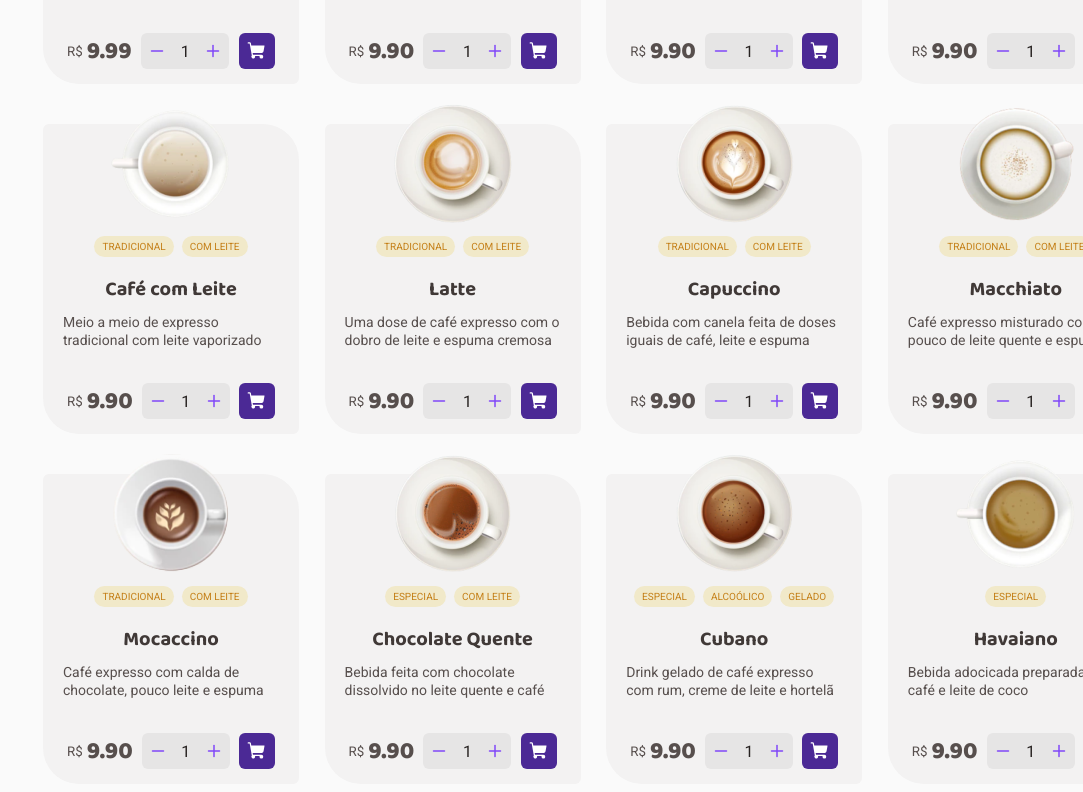
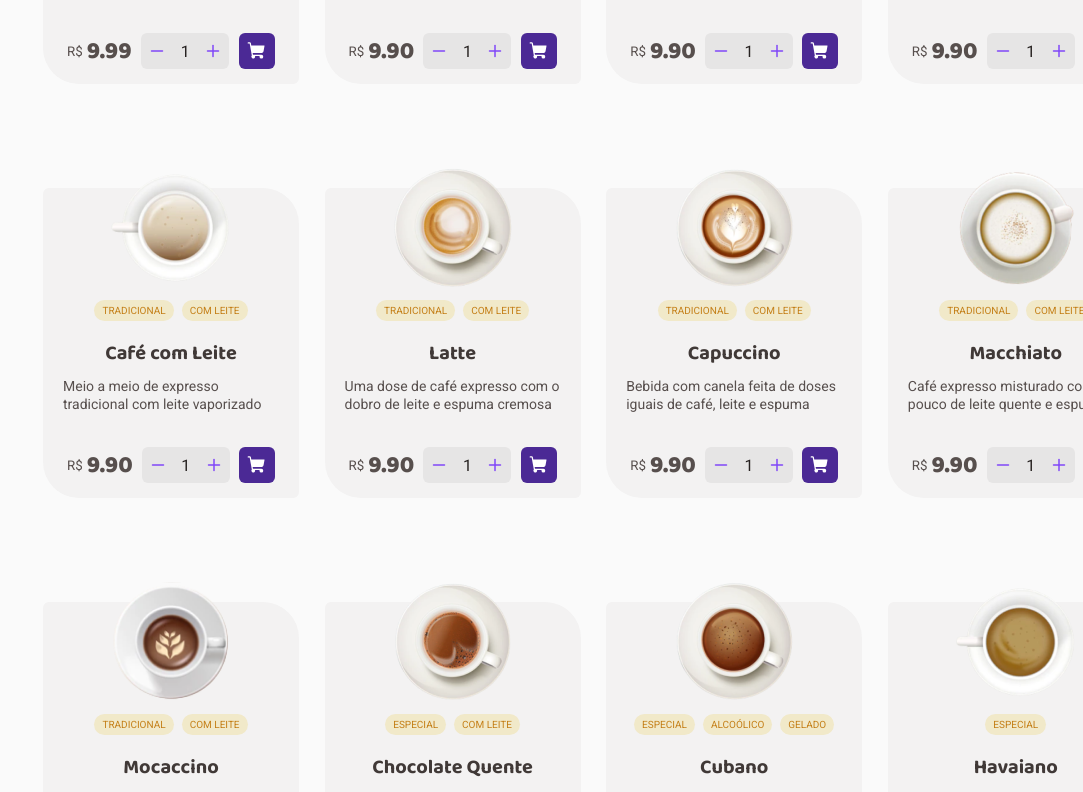
Before and after one commit to Andersonsilvamota/coffee-delivery, a React (Vite) app: page / in a window 1280 px wide. Shown: the part 966-1758 px from the top of the page, without its empty margins (197-1280 px from the left). Built offline with nearby package versions, Linux system fonts and the light colour scheme.

Commit message:
Refatoração do componente CardCoffee

```diff
--- a/src/App.jsx
+++ b/src/App.jsx
@@ -3,6 +3,7 @@ import { ThemeProvider } from 'styled-components'
 import { defaultTheme } from "./styles/themes/default"
 import { BrowserRouter } from 'react-router-dom'
 import { Router } from "./Router"
+import { CartContextProvider } from "./contexts/CartContext"
 
 
 function App() {
@@ -11,7 +12,9 @@ function App() {
     <ThemeProvider theme={defaultTheme}>
     <BrowserRouter>
       <>
-        <Router />
+        <CartContextProvider>
+          <Router />
+        </CartContextProvider>
       </>
     </BrowserRouter>
       <GlobalStyle />
--- a/src/contexts/CartContext.jsx
+++ b/src/contexts/CartContext.jsx
@@ -5,8 +5,24 @@ export const CartContext = createContext({});
 export function CartContextProvider( {children} ) {
   const [cartItems, setCartItems] = useState([])
 
+  function addCoffeeToCart(coffee) {
+
+    console.log(coffee)
+    const copyCoffeesCart = [...cartItems]
+
+    const coffeeAlreadyExistsInCart = cartItems.findIndex(cartItem => cartItem.id === coffee.id)
+    if(coffeeAlreadyExistsInCart < 0) {
+      copyCoffeesCart.push(coffee)
+    } else {
+      coffeeAlreadyExistsInCart.quantity + coffee.quantity
+    }
+
+    setCartItems(copyCoffeesCart)
+    console.log("entoru:> ", copyCoffeesCart)
+  }
+  console.log("carrrinho======",cartItems)
   return (
-    <CartContext.Provider value={{cartItems}}>
+    <CartContext.Provider value={{cartItems, addCoffeeToCart}}>
       {children}
     </CartContext.Provider>
   )
--- a/src/pages/Home/components/CardCoffee/index.jsx
+++ b/src/pages/Home/components/CardCoffee/index.jsx
@@ -1,47 +1,67 @@
 import * as Styles from "./styles";
 import {coffees} from '../../../../../data'
 import { ShoppingCart, Minus, Plus } from "phosphor-react";
+import { useContext, useState } from "react";
+import { CartContext } from "../../../../contexts/CartContext";
 
-export function CardCoffee(){
+export function CardCoffee({coffee}){
+  const [quantity, setQuantity] = useState(1)
+
+  const {cartItems = [], addCoffeeToCart} = useContext(CartContext)
+
+  function handleIncrement() {
+    setQuantity(state => state + 1)
+  }
+
+  function handleDecrement() {
+    setQuantity(state => state - 1)
+  }
+
+  function handlAddCart(){
+    const coffeeToAdd = {
+      ...coffees,
+      quantity,
+    }
+    addCoffeeToCart(coffeeToAdd)
+  }
+
+
+
   return(
     <Styles.ContentCoffe>
-        {coffees.map(coffe => (
-          <Styles.CardCoffee key={coffe.id}>
-
-            <div >
-              <img src={`/coffes/${coffe.photo}`} width="120" height="120"/>
+      <Styles.CardCoffee key={coffee.id}>
+        <div>
+          <img src={`/coffes/${coffee.photo}`} width="120" height="120"/>
           <div className="tags">
-                {coffe.tags.map(tag => (
-                  <p key={`${coffe.id}${tag}`} className="tag">{tag}</p>
+            {coffee.tags.map(tag => (
+              <p key={`${coffee.id}${tag}`} className="tag">{tag}</p>
 
             ))}
           </div>
-              <h3>{coffe.name}</h3>
-              <p>{coffe.description}</p>
+          <h3>{coffee.name}</h3>
+          <p>{coffee.description}</p>
           <footer>
             <div className="price">
               <small>R$</small>
-                  <strong>{coffe.price.toFixed(2)}</strong>
+              <strong>{coffee.price.toFixed(2)}</strong>
 
             </div>
             <div className="quantity">
-                  <div className="buttonMinus">
-                    <Minus weight="bold"/>
+              <button className="buttonMinus" disabled={quantity <= 1} onClick={handleDecrement}>
+                <Minus weight="bold" />
+              </button>
+                <input type="number" readOnly value={quantity} />
+              <button className="buttonPlus" onClick={handleIncrement}>
+                <Plus weight="bold"/>
+              </button>
             </div>
-                    <input type="number" readOnly value={1} />
-                  <div className="buttonPlus">
-                    <Plus weight="bold"/>
-                  </div>
-                </div>
-                <div className="cartButton">
-                  <ShoppingCart size={22} color="#fff" weight="fill"/>
+            <button className="cartButton" onClick={handlAddCart}>
+              <ShoppingCart size={22} color="#fff" weight="fill" />
 
-                </div>
+            </button>
           </footer>
         </div>
       </Styles.CardCoffee>
-          ))}
-
     </Styles.ContentCoffe>
   )
 }
--- a/src/pages/Home/components/CardCoffee/styles.js
+++ b/src/pages/Home/components/CardCoffee/styles.js
@@ -3,10 +3,10 @@ import styled from "styled-components"
 export const ContentCoffe = styled.div`
   margin-top: 4rem;
   width: 100%;
-  display: grid;
-  grid-template-columns: repeat(4, 1fr);
+  /*display: grid;
+  //grid-template-columns: repeat(4, 1fr);
   column-gap: 1.6rem;
-  row-gap: 2.5rem;
+  row-gap: 2.5rem; */
 
 `
 
@@ -17,10 +17,12 @@ export const CardCoffee = styled.div`
   border-radius: 6px 36px;
   padding: 0 1.25rem;
 
+
   div {
     display: flex;
     flex-direction: column;
     align-items: center;
+
   }
 
   img {
@@ -90,6 +92,12 @@ export const CardCoffee = styled.div`
       padding: 8.5px 8px;
       border-radius: 6px;
 
+      .buttonMinus, .buttonPlus {
+        border: none;
+        background: none;
+        display: flex;
+      }
+
       input{
         text-align: center;
         width: 100%;
@@ -119,6 +127,7 @@ export const CardCoffee = styled.div`
     width: 36px;
     height: 36px;
     padding: 8px;
+    border: none;
     background-color: ${props => props.theme.produto['purple-dark']};
 
     &:hover {
--- a/src/pages/Home/index.jsx
+++ b/src/pages/Home/index.jsx
@@ -37,7 +37,11 @@ export function Home(){
       </Styles.ConteinerBanner>
 
         <h2>Nossos cafés</h2>
-        <CardCoffee />
+        <Styles.ContentCoffe>
+        {coffees.map(coffee => (
+            <CardCoffee key={coffee.id} coffee={coffee}/>
+        ))}
+        </Styles.ContentCoffe>
     </Styles.ConteinerHome>
   )
 }
--- a/src/pages/Home/styles.js
+++ b/src/pages/Home/styles.js
@@ -95,5 +95,12 @@ export const ContentRight = styled.div`
   }
 `
 
+export const ContentCoffe = styled.div`
+  //margin-top: 4rem;
+  width: 100%;
+  display: grid;
+  grid-template-columns: repeat(4, 1fr);
+  column-gap: 1.6rem;
+  row-gap: 2.5rem;
 
-//cards cafe
+`
```
Lines whose indentation alone changed are shown as unchanged.
